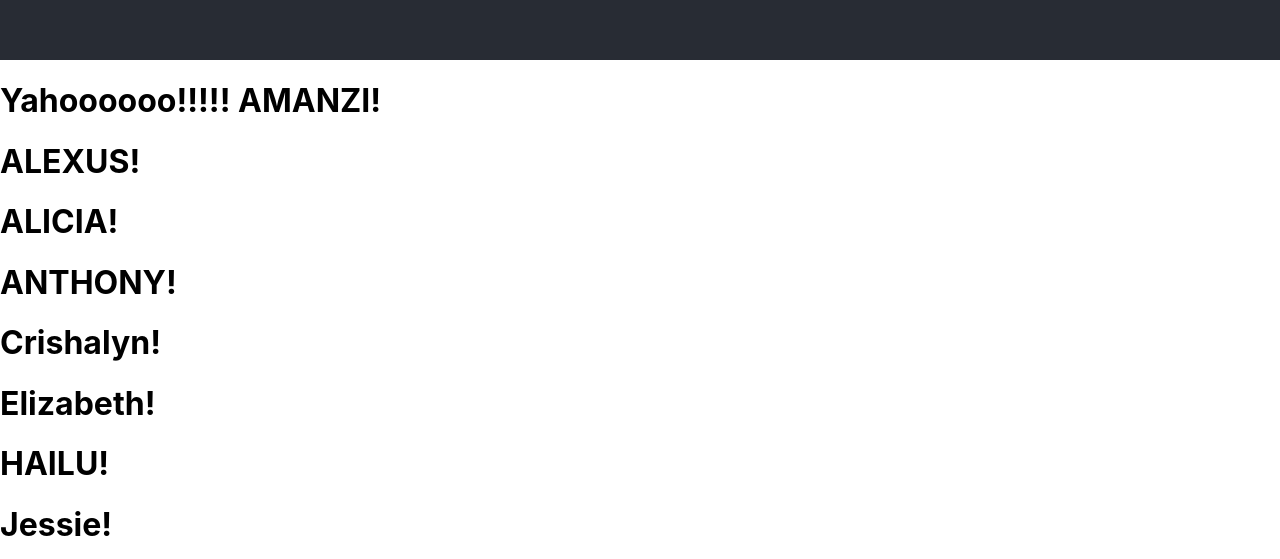
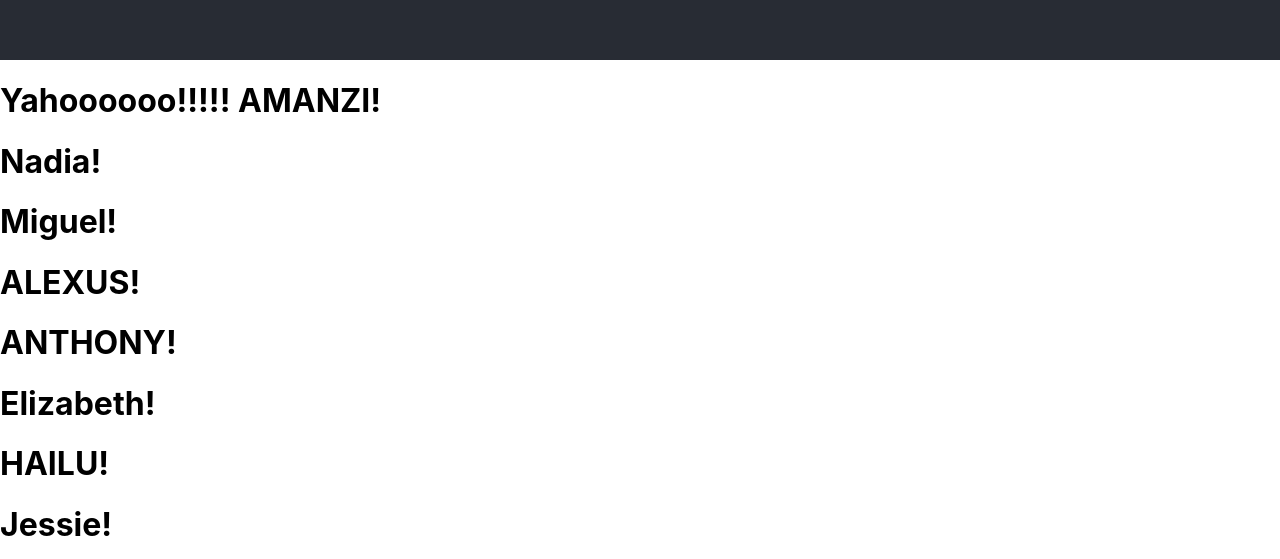
Before and after one commit to polishponcho/codeolis-webpage, a React (Create React App) app: page / in a window 1280 px wide. Shown: the part 740-1299 px from the top of the page. Built offline with nearby package versions, Linux system fonts and the light colour scheme.

Commit message:
added files

```diff
--- a/src/codeolis/Alexus.js
+++ b/src/codeolis/Alexus.js
@@ -3,7 +3,9 @@ import '../App.css';
 
 function Alexus() {
   return (
-    <h1>ALEXUS!</h1>
+    <>
+      <h1>ALEXUS!</h1>
+    </>
   );
 }
 
--- a/src/codeolis/Alicia.js
+++ /dev/null
@@ -1,10 +0,0 @@
-import React from 'react';
-import '../App.css';
-
-function Alicia() {
-  return (
-    <h1>ALICIA!</h1>
-  );
-}
-
-export default Alicia;
--- a/src/codeolis/Amanzi.js
+++ b/src/codeolis/Amanzi.js
@@ -3,7 +3,9 @@ import '../App.css';
 
 function Amanzi() {
   return (
-    <h1>Yahoooooo!!!!! AMANZI!</h1>
+    <>
+      <h1>Yahoooooo!!!!! AMANZI!</h1>
+    </>
   );
 }
 
--- a/src/codeolis/Anthony.js
+++ b/src/codeolis/Anthony.js
@@ -3,7 +3,9 @@ import '../App.css';
 
 function Anthony() {
   return (
-    <h1>ANTHONY!</h1>
+    <>
+      <h1>ANTHONY!</h1>
+    </>
   );
 }
 
--- a/src/codeolis/Crishalyn.js
+++ /dev/null
@@ -1,10 +0,0 @@
-import React from 'react';
-import '../App.css';
-
-function Crishalyn() {
-  return (
-    <h1>Crishalyn!</h1>
-  );
-}
-
-export default Crishalyn;
--- a/src/codeolis/Elizabeth.js
+++ b/src/codeolis/Elizabeth.js
@@ -3,7 +3,9 @@ import '../App.css';
 
 function Elizabeth() {
   return (
-    <h1>Elizabeth!</h1>
+    <>
+      <h1>Elizabeth!</h1>
+    </>
   );
 }
 
--- a/src/codeolis/Mary.js
+++ b/src/codeolis/Mary.js
@@ -3,7 +3,9 @@ import '../App.css';
 
 function Mary() {
   return (
-    <h1>MARY!</h1>
+    <>
+      <h1>MARY!</h1>
+    </>
   );
 }
 
--- /dev/null
+++ b/src/codeolis/Miguel.js
@@ -0,0 +1,12 @@
+import React from 'react';
+import '../App.css';
+
+function Miguel() {
+  return (
+    <>
+      <h1>Miguel!</h1>
+    </>
+  );
+}
+
+export default Miguel;
--- /dev/null
+++ b/src/codeolis/Nadia.js
@@ -0,0 +1,15 @@
+import React from 'react';
+import '../App.css';
+
+function Nadia() {
+  return (
+    <>
+      <h1>Nadia!</h1>
+    </>
+
+
+
+  );
+}
+
+export default Nadia;
--- a/src/codeolis/Tayllor.js
+++ b/src/codeolis/Tayllor.js
@@ -3,7 +3,9 @@ import '../App.css';
 
 function Tayllor() {
   return (
-    <h1>Tayllor!</h1>
+    <>
+      <h1>Tayllor!</h1>
+    </>
   );
 }
 
--- a/src/index.js
+++ b/src/index.js
@@ -5,16 +5,16 @@ import App from './App';
 import * as serviceWorker from './serviceWorker';
 import Amanzi from './codeolis/Amanzi';
 import Alexus from './codeolis/Alexus';
-import Alicia from './codeolis/Alicia';
+import Miguel from './codeolis/Miguel';
 import Anthony from './codeolis/Anthony';
-import Crishalyn from './codeolis/Crishalyn';
+import Nadia from './codeolis/Nadia';
 import Elizabeth from './codeolis/Elizabeth';
 import Hailu from './codeolis/Hailu';
 import Jessie from './codeolis/Jessie';
 import Mary from './codeolis/Mary';
 import Tayllor from './codeolis/Tayllor';
 
-ReactDOM.render(<><App /><Amanzi /><Alexus /><Alicia /><Anthony /><Crishalyn /><Elizabeth /><Hailu /><Jessie /><Mary /><Tayllor /></> , document.getElementById('root'));
+ReactDOM.render(<><App /><Amanzi /><Nadia /><Miguel /><Alexus /><Anthony /><Elizabeth /><Hailu /><Jessie /><Mary /><Tayllor /></> , document.getElementById('root'));
 
 // If you want your app to work offline and load faster, you can change
 // unregister() to register() below. Note this comes with some pitfalls.
```
